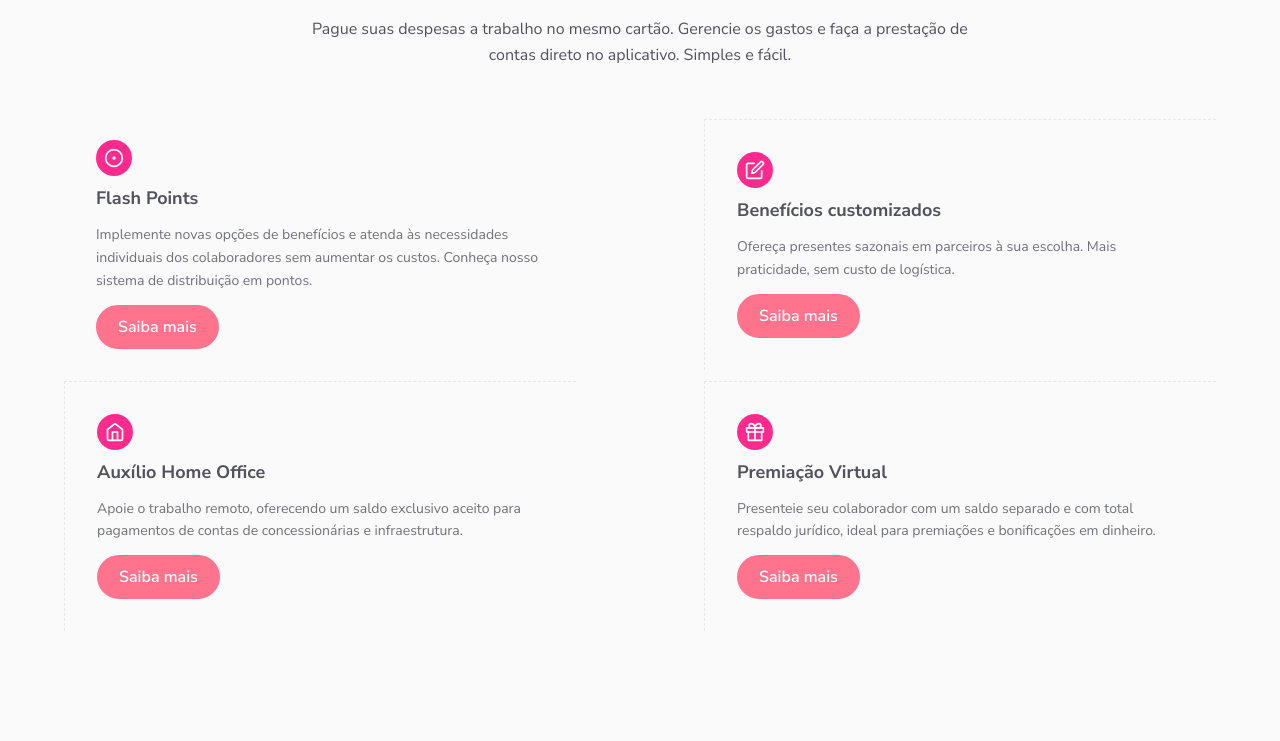
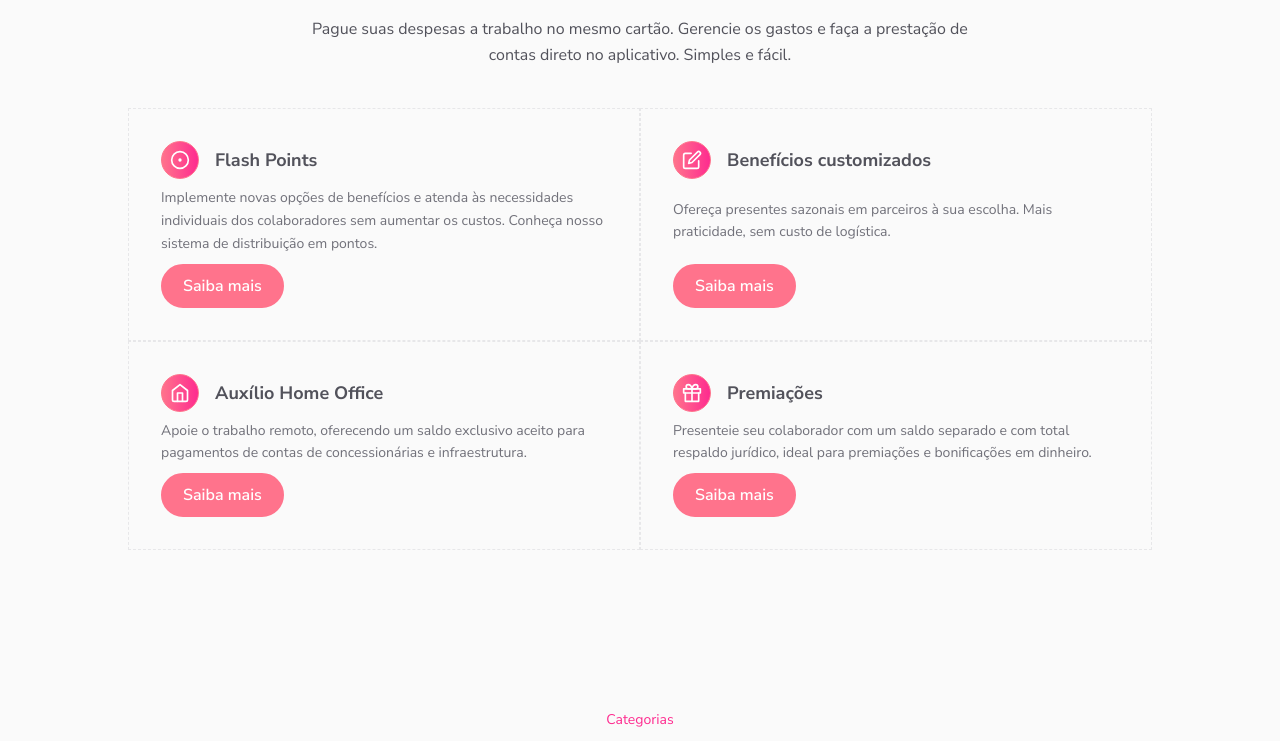
Before and after one commit to Nicolas-Moises/landing-page-flash-benefits, a Next.js app: page /hr in a window 1280 px wide. Shown: the part 1656-2397 px from the top of the page. Built offline with nearby package versions, Linux system fonts and the light colour scheme; a web font is replaced by a local one.

Commit message:
feat: fixing layout and stylecheet

```diff
--- a/src/app/hr/components/Features.tsx
+++ b/src/app/hr/components/Features.tsx
@@ -1,5 +1,36 @@
 import { CircleDot, Edit, Gift, Home } from 'lucide-react'
 import Link from 'next/link'
+
+const features = [
+  {
+    id: 1,
+    icon: <CircleDot size={20} />,
+    title: "Flash Points",
+    content: 'Implemente novas opções de benefícios e atenda às necessidades individuais dos colaboradores sem aumentar os custos. Conheça nosso sistema de distribuição em pontos.',
+    link: '#'
+  },
+  {
+    id: 2,
+    icon: <Edit size={20} />,
+    title: "Benefícios customizados",
+    content: 'Ofereça presentes sazonais em parceiros à sua escolha. Mais praticidade, sem custo de logística.',
+    link: '#'
+  },
+  {
+    id: 3,
+    icon: <Home size={20} />,
+    title: "Auxílio Home Office",
+    content: ' Apoie o trabalho remoto, oferecendo um saldo exclusivo aceito para pagamentos de contas de concessionárias e infraestrutura.',
+    link: '#'
+  },
+  {
+    id: 4,
+    icon: <Gift size={20} />,
+    title: "Premiações",
+    content: 'Presenteie seu colaborador com um saldo separado e com total respaldo jurídico, ideal para premiações e bonificações em dinheiro.',
+    link: '#'
+  },
+]
 
 export function Features() {
   return (
@@ -19,94 +50,33 @@ export function Features() {
         </p>
       </div>
 
-      <div className="grid grid-cols-2 divide-x divide-y mt-10 divide-dashed divide-zinc-400/20 place-items-center mx-auto">
-        <div className="flex flex-col gap-2 items-start p-8 max-w-lg">
-          <div className="p-2 rounded-full bg-pink-500 text-white">
-            <CircleDot size={20} />
+      <div className="grid grid-cols-2 mt-10 place-items-center max-w-5xl mx-auto">
+
+        {features.map(feature => {
+          return (
+            <div className="group flex flex-col gap-2 items-start justify-between p-8 border border-dashed border-zinc-400/20 flex-1 h-full hover:bg-gradient-to-tr from-pink-100 via-pink-50 to-pink-500/20 transition-colors duration-150" key={feature.id}>
+              <div className='flex items-center gap-4'>
+                <div className="p-2 rounded-full bg-gradient-to-r from-pink-400 to-pink-500 border border-pink-400 text-white group-hover:text-pink-500 group-hover:bg-none transition-all duration-200">
+                  {feature.icon}
                 </div>
+                <h2 className="text-lg font-bold text-zinc-600">{feature.title}</h2>
+              </div>
+                <p className="text-sm text-zinc-500 leading-relaxed">
+                  {feature.content}
+                </p>
               <div className="flex flex-col gap-3 items-start">
-            <h2 className="text-lg font-bold text-zinc-600">Flash Points</h2>
-            <p className="text-sm text-zinc-500 leading-relaxed">
-              Implemente novas opções de benefícios e atenda às necessidades
-              individuais dos colaboradores sem aumentar os custos. Conheça
-              nosso sistema de distribuição em pontos.
-            </p>
                 <Link
                   className="font-semibold px-5 py-2 rounded-full bg-pink-400 text-white flex items-center justify-center transition-colors duration-200
                             border-2 border-pink-400 hover:bg-transparent hover:text-zinc-600"
-              href="#"
+                  href={`${feature.link}`}
                 >
                   Saiba mais
                 </Link>
               </div>
             </div>
+          )
+        })}
 
-        <div className="flex flex-col gap-2 items-start p-8 max-w-lg">
-          <div className="p-2 rounded-full bg-pink-500 text-white">
-            <Edit size={20} />
-          </div>
-          <div className="flex flex-col gap-3 items-start">
-            <h2 className="text-lg font-bold text-zinc-600">
-              Benefícios customizados
-            </h2>
-            <p className="text-sm text-zinc-500 leading-relaxed">
-              Ofereça presentes sazonais em parceiros à sua escolha. Mais
-              praticidade, sem custo de logística.
-            </p>
-            <Link
-              className="font-semibold px-5 py-2 rounded-full bg-pink-400 text-white flex items-center justify-center transition-colors duration-200
-                        border-2 border-pink-400 hover:bg-transparent hover:text-zinc-600"
-              href="#"
-            >
-              Saiba mais
-            </Link>
-          </div>
-        </div>
-
-        <div className="flex flex-col gap-2 items-start p-8 max-w-lg">
-          <div className="p-2 rounded-full bg-pink-500 text-white">
-            <Home size={20} />
-          </div>
-          <div className="flex flex-col gap-3 items-start">
-            <h2 className="text-lg font-bold text-zinc-600">
-              Auxílio Home Office
-            </h2>
-            <p className="text-sm text-zinc-500 leading-relaxed">
-              Apoie o trabalho remoto, oferecendo um saldo exclusivo aceito para
-              pagamentos de contas de concessionárias e infraestrutura.
-            </p>
-            <Link
-              className="font-semibold px-5 py-2 rounded-full bg-pink-400 text-white flex items-center justify-center transition-colors duration-200
-                        border-2 border-pink-400 hover:bg-transparent hover:text-zinc-600"
-              href="#"
-            >
-              Saiba mais
-            </Link>
-          </div>
-        </div>
-
-        <div className="flex flex-col gap-2 items-start p-8 max-w-lg">
-          <div className="p-2 rounded-full bg-pink-500 text-white">
-            <Gift size={20} />
-          </div>
-          <div className="flex flex-col gap-3 items-start">
-            <h2 className="text-lg font-bold text-zinc-600">
-              Premiação Virtual
-            </h2>
-            <p className="text-sm text-zinc-500 leading-relaxed">
-              Presenteie seu colaborador com um saldo separado e com total
-              respaldo jurídico, ideal para premiações e bonificações em
-              dinheiro.
-            </p>
-            <Link
-              className="font-semibold px-5 py-2 rounded-full bg-pink-400 text-white flex items-center justify-center transition-colors duration-200
-                        border-2 border-pink-400 hover:bg-transparent hover:text-zinc-600"
-              href="#"
-            >
-              Saiba mais
-            </Link>
-          </div>
-        </div>
       </div>
     </section>
   )
--- a/src/app/hr/components/Stats.tsx
+++ b/src/app/hr/components/Stats.tsx
@@ -1,6 +1,6 @@
 export function Stats() {
   return (
-    <section className="w-full px-6 bg-gradient-to-bl from-pink-300 via-pink-500 to-pink-300 -skew-y-2 -skew-x-3 -mt-6 z-30">
+    <section className="w-full px-6 bg-gradient-to-bl from-pink-300 via-pink-400 to-pink-200 -skew-y-2 -skew-x-3 -mt-6 z-30">
       <div className="w-full mx-7xl mx-auto  py-14 px-20 flex flex-col gap-10 md:gap-0 md:flex-row justify-around rounded-xl max-w-7xl">
         <div className="flex items-center gap-4">
           <span className="text-5xl font-title font-extrabold text-white">
--- a/src/components/Benefits.tsx
+++ b/src/components/Benefits.tsx
@@ -104,7 +104,7 @@ export function Benefits() {
         </p>
       </div>
 
-      <div className="keen-slider mt-20" ref={sliderRef}>
+      <div className="keen-slider mt-20 cursor-grab" ref={sliderRef}>
         {cards.map((card) => {
           return (
             <CategorieCard
--- a/src/components/Companies.tsx
+++ b/src/components/Companies.tsx
@@ -10,7 +10,7 @@ import Image from 'next/image'
 
 export function Companies() {
   return (
-    <section className="w-full bg-pink-100 py-20 relative">
+    <section className="w-full bg-pink-100 drop-shadow-2xl py-20 relative">
       <h4 className="font-extrabold font-title text-3xl text-center tracking-tight">
         Faça como essas empresas e{' '}
         <span className="bg-clip-text text-transparent bg-gradient-to-r from-pink-400 to-pink-500">
--- a/src/components/Faq.tsx
+++ b/src/components/Faq.tsx
@@ -2,6 +2,7 @@
 
 import * as Accordion from '@radix-ui/react-accordion';
 import { ChevronDown } from 'lucide-react';
+import Link from 'next/link';
 
 const questions = [
     {
@@ -76,6 +77,12 @@ export function Faq() {
                     })}
                 </Accordion.Root>
             </div>
+
+            <div className='mt-8 w-full'>
+                <span className='text-xs text-zinc-500'>
+                    Não encontrou o que procurava? Acesse nossa <Link href="#" className='text-pink-400 hover:text-pink-500'>faq completa</Link>
+                </span>
+            </div>
     </section>
     )
 }
--- a/src/components/Navigation.tsx
+++ b/src/components/Navigation.tsx
@@ -16,10 +16,10 @@ export function Navigation() {
             </span>
           </SubMenuProducts>
         </li>
-        <li className="text-sm font-semibold text-zinc-500 hover:text-pink-400">
+        <li className="text-sm font-semibold text-zinc-500 hover:text-pink-500">
           <a href="#">Colaboradores</a>
         </li>
-        <li className="text-sm font-semibold text-zinc-500 hover:text-pink-400">
+        <li className="text-sm font-semibold text-zinc-500 hover:text-pink-500">
           <a href="#">Blog</a>
         </li>
       </ul>
```
Also changed, not shown: src/components/SubMenuProducts.tsx (+13 -13 lines). Lines whose indentation alone changed are shown as unchanged.
